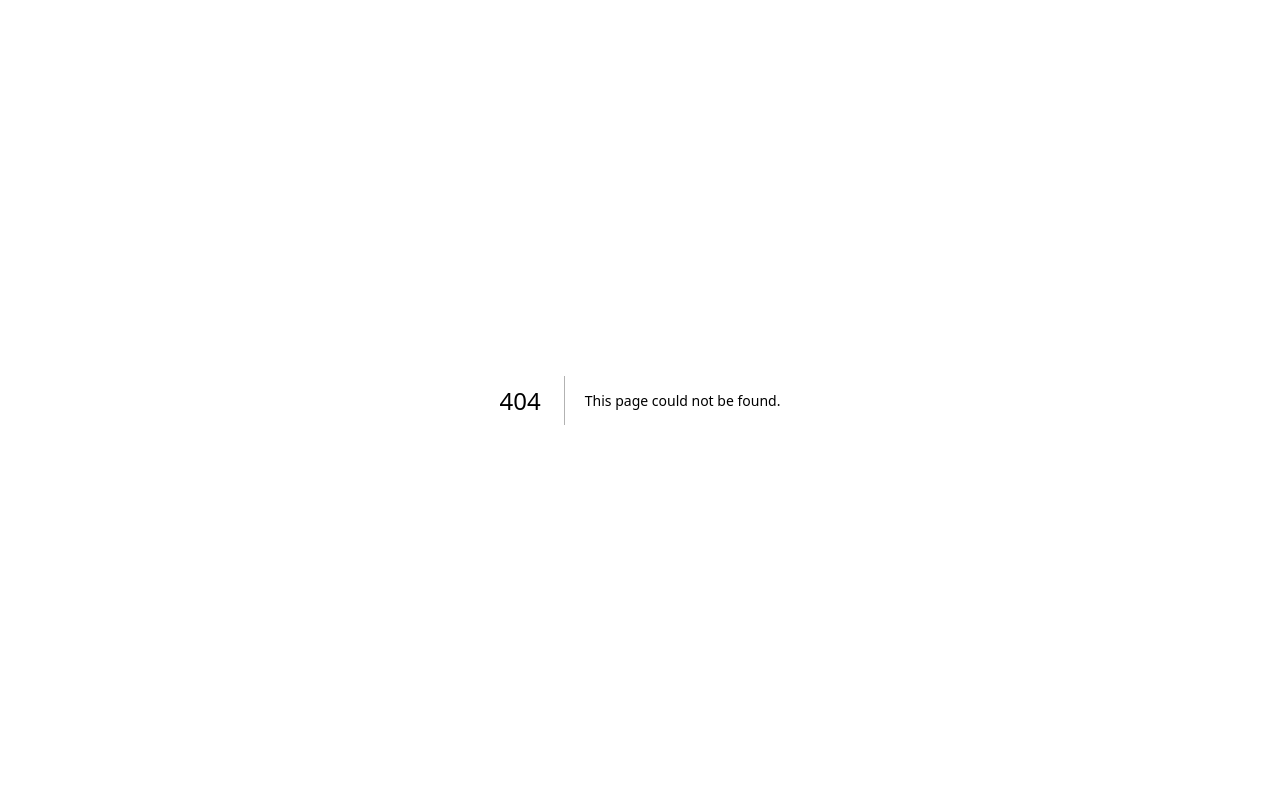
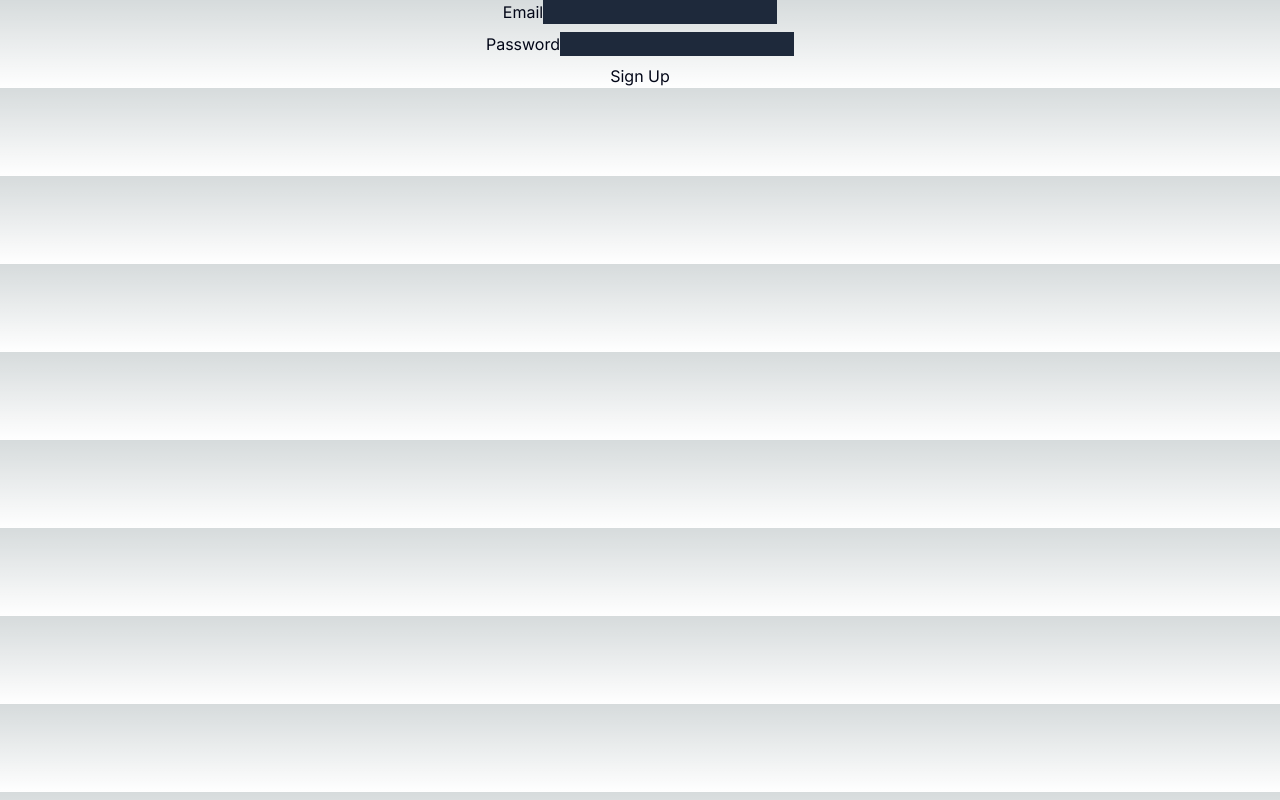
Before and after one commit to Molina-Q/next-blog, a Next.js app: page /sign-up in a window 1280 px wide. Before the commit this address had no page. Built offline with nearby package versions, Linux system fonts and the light colour scheme.

Commit message:
feat: Implement sign-up functionality

```diff
--- /dev/null
+++ b/app/(auth)/sign-up/page.tsx
@@ -0,0 +1,89 @@
+import axios from 'axios';
+
+async function signUp(formData: FormData) {
+    'use server'
+
+    console.log(formData);
+
+    const email = formData.get('email') as string;
+    const password = formData.get('password') as string;
+
+    console.log(email);
+    console.log(password);
+
+    if (!email || !password) {
+        return { error: 'Please fill out all fields.' };
+    }
+
+    const fullData = {
+        email,
+        password
+    }
+
+    try {
+        axios.post('/api/signUp', fullData).then((res) => {
+            console.log(res.data);
+        }).catch((error) => {
+            console.error('Error (axios.post):', error);
+        });
+
+        // fetch('/api/signUp', {
+        //     method: 'POST',
+        //     headers: {
+        //         'Content-Type': 'application/json',
+        //     },
+        //     body: JSON.stringify(fullData)
+        // })
+        //     .then(response => {
+        //         if (!response.ok) {
+        //             throw new Error('Network response was not ok');
+        //         }
+        //         return response.json();
+        //     })
+        //     .then(data => {
+        //         console.log(data);
+        //     })
+        //     .catch(error => {
+        //         console.error('Error (fetch):', error);
+        //     });
+
+        // return { success: true, message: "user created", data: fullData };
+        // // console.log(response.data);
+        // // return { success: true, data: response.data };
+    } catch (error) {
+        if (axios.isAxiosError(error)) {
+            console.error('Error (axios) :', error);
+            return { error: error || 'An error occurred during sign up.' };
+        }
+        console.error('Error (not axios) :', error);
+        return { error: 'An error occurred during sign up.' };
+    }
+}
+
+export default function SignUp() {
+    return (
+        <form className="flex flex-col justify-center items-center gap-2" action={signUp}>
+            <div>
+                <label htmlFor="email">Email</label>
+                <input
+                    className="bg-slate-800"
+                    id="email"
+                    name="email"
+                    type="email"
+                    required
+                />
+            </div>
+            <div>
+                <label htmlFor="password">Password</label>
+                <input
+                    className="bg-slate-800"
+                    id="password"
+                    name="password"
+                    type="password"
+                    required
+                />
+            </div>
+            <button type="submit">Sign Up</button>
+        </form>
+    );
+}
```
